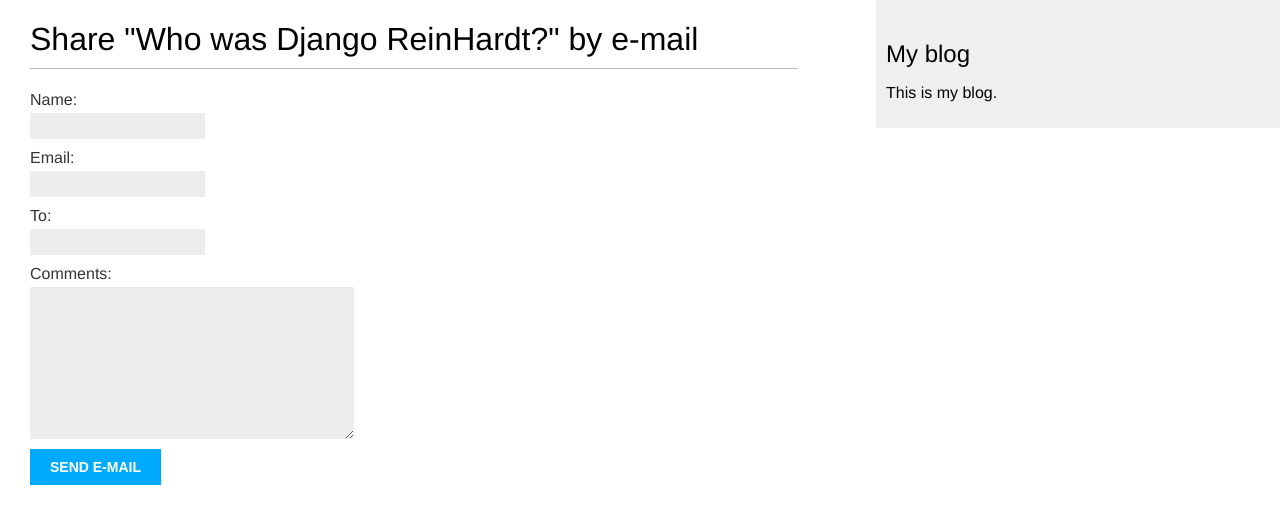
After one commit to kumaraguhan/BlogApplication_Django3, a Django app: page /blog/1/share/ in a window 1280 px wide. The commit adds this page. Shown: the top 524 px of the page. Run offline with Django 5.2, Linux system fonts and the light colour scheme; data comes from the database, SQL or seed files in the repository.

Commit message:
Enable email option to Send a Post to read

```diff
--- /dev/null
+++ b/blog/forms.py
@@ -0,0 +1,8 @@
+from django import forms
+
+class EmailPostForm(forms.Form):
+    name = forms.CharField(max_length=25)
+    email = forms.EmailField()
+    to = forms.EmailField()
+    comments = forms.CharField(required=False,
+                               widget=forms.Textarea)
--- a/blog/templates/blog/detail.html
+++ b/blog/templates/blog/detail.html
@@ -6,4 +6,9 @@
     Published {{ post.publish }} by {{ post.author }}
   </p>
   {{ post.body|linebreaks }}
+   <p>
+  <a href="{% url "blog:post_share" post.id %}">
+    Share this post
+  </a>
+ </p>
  {% endblock %}
--- /dev/null
+++ b/blog/templates/blog/share.html
@@ -0,0 +1,17 @@
+{% extends "blog/base.html" %}
+{% block title %}Share a post{% endblock %}
+ {% block content %}
+  {% if sent %}
+    <h1>E-mail successfully sent</h1>
+    <p>
+      "{{ post.title }}" was successfully sent to {{ form.cleaned_data.to }}.
+    </p>
+  {% else %}
+    <h1>Share "{{ post.title }}" by e-mail</h1>
+    <form method="post">
+      {{ form.as_p }}
+      {% csrf_token %}
+      <input type="submit" value="Send e-mail">
+    </form>
+  {% endif %}
+  {% endblock %}
--- a/blog/urls.py
+++ b/blog/urls.py
@@ -8,4 +8,5 @@
     path('<int:year>/<int:month>/<int:day>/<slug:post>/',
          views.post_detail,
          name='post_detail'),
+     path('<int:post_id>/share/', views.post_share, name='post_share'),
  ]
--- a/blog/views.py
+++ b/blog/views.py
@@ -40,3 +40,29 @@
     return render(request,
                   'blog/detail.html',
                   {'post': post})
+
+from django.core.mail import send_mail
+from .forms import EmailPostForm
+def post_share(request, post_id):
+    # Retrieve post by id
+    post = get_object_or_404(Post, id=post_id, status='published')
+    sent = False
+    if request.method == 'POST':
+        # Form was submitted
+        form = EmailPostForm(request.POST)
+        if form.is_valid():
+            # Form fields passed validation
+            cd = form.cleaned_data
+            # ... send email
+            post_url = request.build_absolute_uri(
+            post.get_absolute_url())
+            subject = f"{cd['name']} recommends you read "
+            f"{post.title}"
+            message = f"Read {post.title} at {post_url}\n\n"
+            f"{cd['name']}\'s comments: {cd['comments']}"
+            send_mail(subject, message, 'guhan3697figmentmajesty@gmail.com',[cd['to']])
+            sent = True
+    else:
+        form = EmailPostForm()
+    return render(request, 'blog/share.html', {'post': post,
+                                                    'form': form, 'sent' : sent})
```
Also changed, not shown: blogApp_django3/settings.py (+7 -0 lines).
